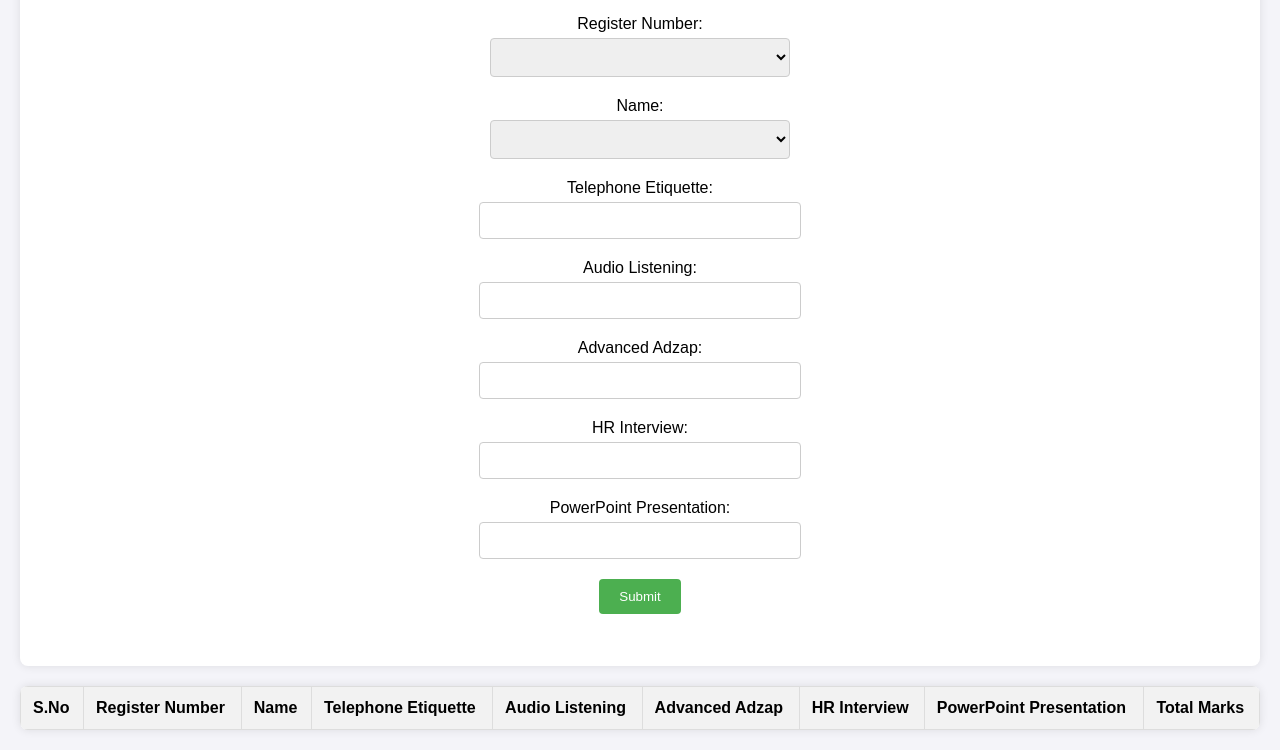
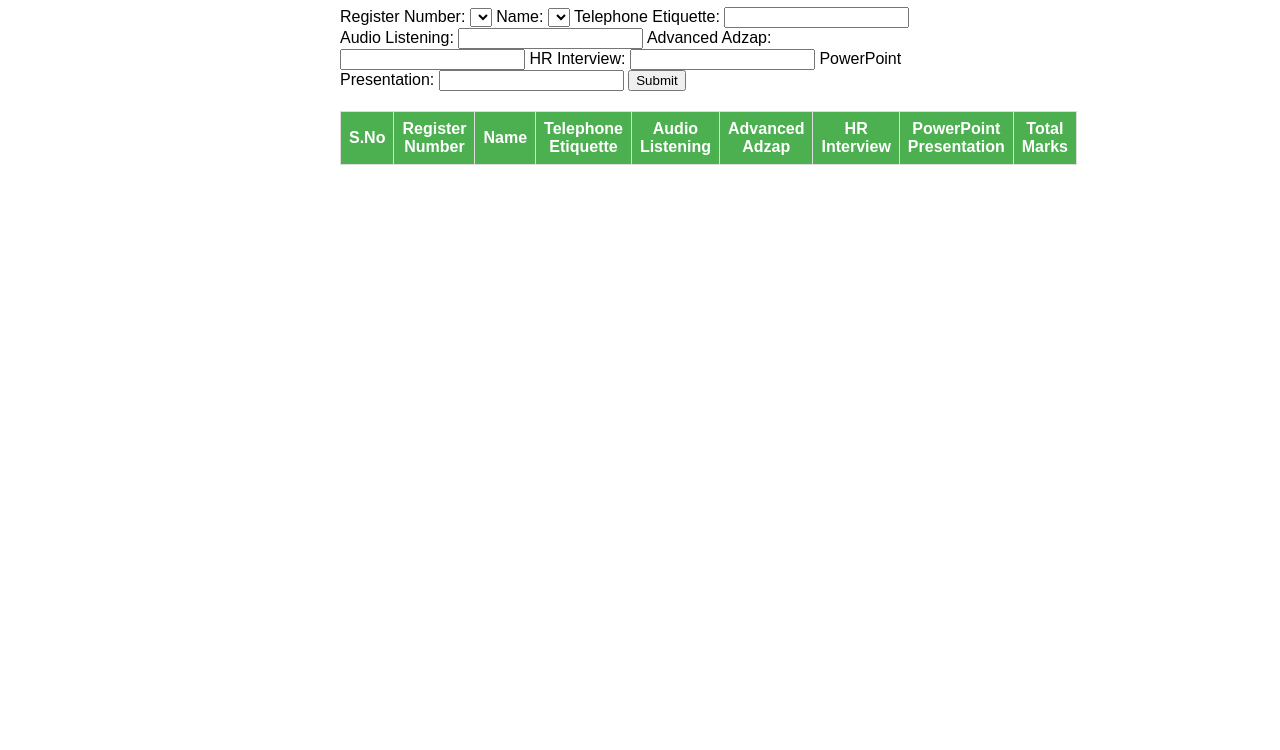
Before and after one commit to developerhunt/softskills-, a plain HTML site: page index.html in a window 1280 px wide. Shown: the part 93-843 px from the top of the page. After the commit the page ends 800 px from the top, so only its background shows below. Drawn offline with Linux system fonts and the light colour scheme.

Commit message:
Update styles.css

```diff
--- a/styles.css
+++ b/styles.css
@@ -1,73 +1,26 @@
 body {
     font-family: Arial, sans-serif;
+    display: flex;
+    justify-content: center;
+    align-items: center;
+    flex-direction: column;
     margin: 20px;
-    background-color: #f4f4f9;
 }
-
-h1 {
-    color: #333;
-    text-align: center;
-    margin-bottom: 20px;
+.container {
+    width: 90%;
+    max-width: 600px;
 }
-
-form {
-    display: flex;
-    flex-direction: column;
-    align-items: center;
-    margin-bottom: 20px;
-    background-color: #fff;
-    padding: 20px;
-    border-radius: 8px;
-    box-shadow: 0 0 10px rgba(0, 0, 0, 0.1);
-}
-
-label {
-    margin: 10px 0 5px;
-}
-
-input, select {
-    padding: 10px;
-    margin-bottom: 10px;
-    width: 100%;
-    max-width: 300px;
-    border: 1px solid #ccc;
-    border-radius: 4px;
-}
-
-button {
-    padding: 10px 20px;
-    background-color: #4CAF50;
-    color: white;
-    border: none;
-    border-radius: 4px;
-    cursor: pointer;
-    margin-top: 10px;
-}
-
-button:hover {
-    background-color: #45a049;
-}
-
 table {
     width: 100%;
     border-collapse: collapse;
     margin-top: 20px;
-    background-color: #fff;
-    border-radius: 8px;
-    overflow: hidden;
-    box-shadow: 0 0 10px rgba(0, 0, 0, 0.1);
 }
-
 th, td {
-    padding: 12px;
     border: 1px solid #ddd;
-    text-align: left;
+    padding: 8px;
+    text-align: center;
 }
-
 th {
-    background-color: #f2f2f2;
+    background-color: #4CAF50;
+    color: white;
 }
-
-tbody tr:nth-child(even) {
-    background-color: #f9f9f9;
-}
```
